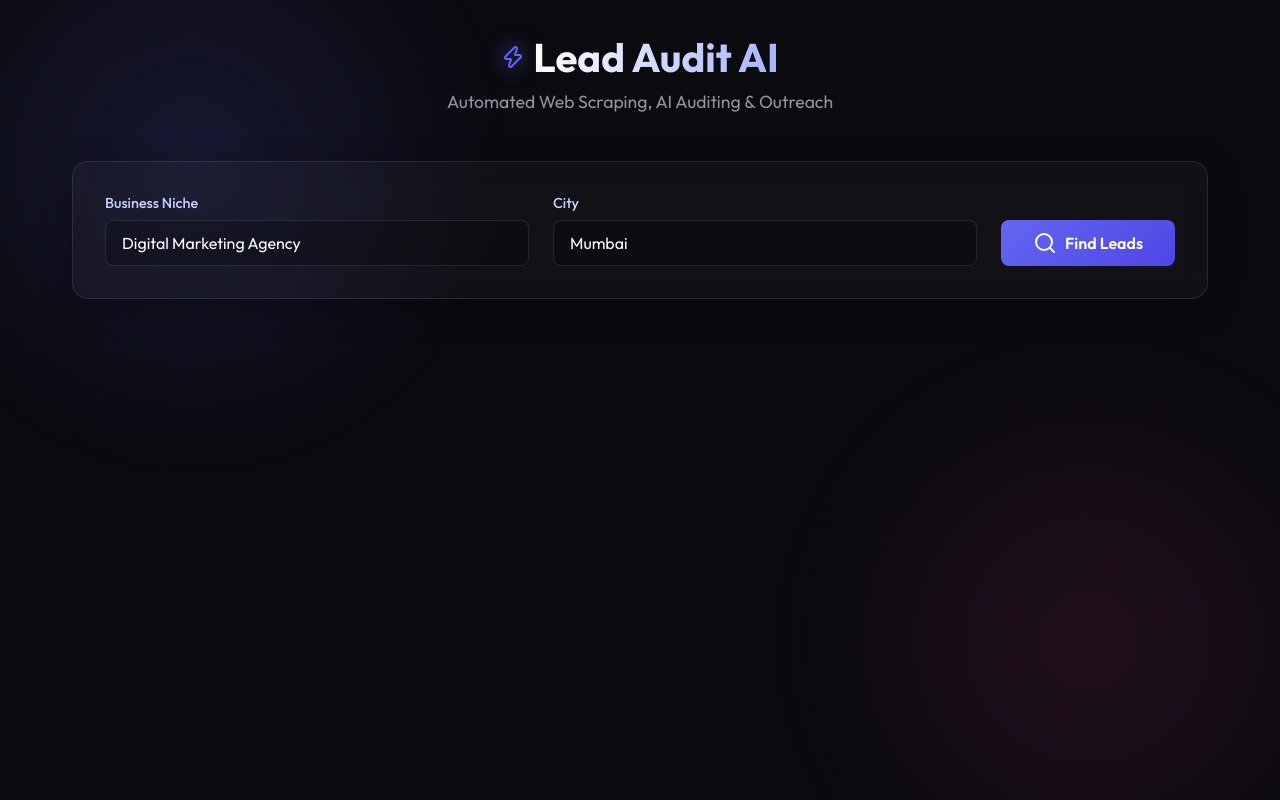
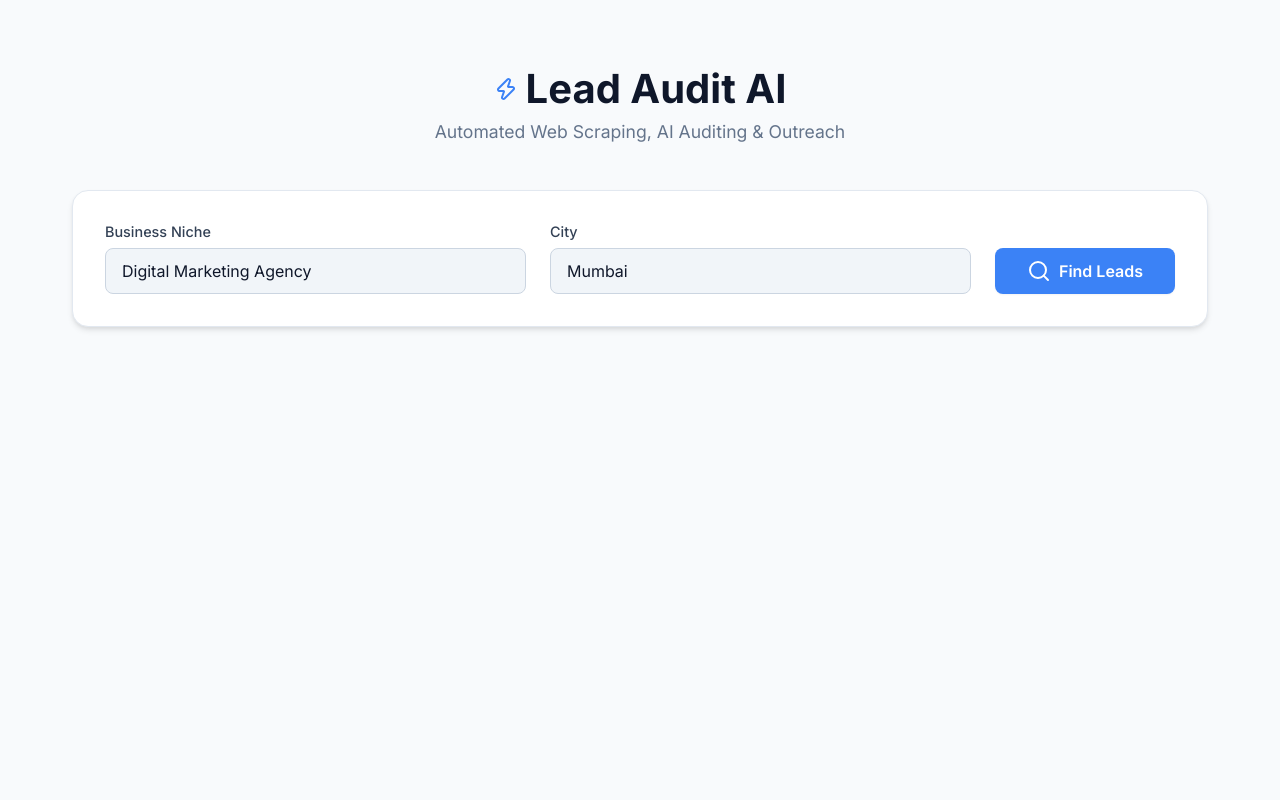
Before and after one commit to 2021abhinavgupta-cmd/business-leads, a React app in the folder frontend/: page / in a window 1280 px wide. Built offline with nearby package versions, Linux system fonts and the light colour scheme; the HTML template or start-up script is replaced by a standard one.

Commit message:
UI Overhaul: Human-centric light mode

```diff
--- a/frontend/src/App.css
+++ b/frontend/src/App.css
@@ -1,53 +1,33 @@
-@import url('https://fonts.googleapis.com/css2?family=Outfit:wght@300;400;500;600;700&display=swap');
+@import url('https://fonts.googleapis.com/css2?family=Inter:wght@300;400;500;600;700&display=swap');
 
 :root {
-  --bg-dark: #0a0a0f;
-  --bg-card: rgba(255, 255, 255, 0.03);
-  --border-glass: rgba(255, 255, 255, 0.1);
-  --text-main: #f0f0f5;
-  --text-muted: #9494a0;
-  --primary: #6366f1;
-  --primary-hover: #4f46e5;
-  --accent: #ec4899;
+  --bg-main: #f8fafc;
+  --bg-card: #ffffff;
+  --text-main: #1e293b;
+  --text-muted: #64748b;
+  --border-light: #e2e8f0;
+  --primary: #3b82f6;
+  --primary-hover: #2563eb;
+  --accent: #f59e0b;
   --success: #10b981;
   --danger: #ef4444;
+  --shadow-sm: 0 1px 2px 0 rgba(0, 0, 0, 0.05);
+  --shadow-md: 0 4px 6px -1px rgba(0, 0, 0, 0.1), 0 2px 4px -1px rgba(0, 0, 0, 0.06);
+  --shadow-lg: 0 10px 15px -3px rgba(0, 0, 0, 0.1), 0 4px 6px -2px rgba(0, 0, 0, 0.05);
 }
 
 * {
   box-sizing: border-box;
   margin: 0;
   padding: 0;
-  font-family: 'Outfit', sans-serif;
+  font-family: 'Inter', sans-serif;
 }
 
 body {
-  background-color: var(--bg-dark);
+  background-color: var(--bg-main);
   color: var(--text-main);
   min-height: 100vh;
   overflow-x: hidden;
-}
-
-/* Background Glow Effects */
-.bg-glow-left {
-  position: fixed;
-  top: -20%;
-  left: -10%;
-  width: 50vw;
-  height: 50vw;
-  background: radial-gradient(circle, rgba(99, 102, 241, 0.15) 0%, rgba(10, 10, 15, 0) 70%);
-  z-index: -1;
-  pointer-events: none;
-}
-
-.bg-glow-right {
-  position: fixed;
-  bottom: -20%;
-  right: -10%;
-  width: 50vw;
-  height: 50vw;
-  background: radial-gradient(circle, rgba(236, 72, 153, 0.1) 0%, rgba(10, 10, 15, 0) 70%);
-  z-index: -1;
-  pointer-events: none;
 }
 
 .app-container {
@@ -60,6 +40,7 @@ body {
 .header {
   text-align: center;
   margin-bottom: 3rem;
+  padding-top: 2rem;
   animation: fadeDown 0.8s ease;
 }
 
@@ -73,15 +54,12 @@ body {
 
 .logo-icon {
   color: var(--primary);
-  filter: drop-shadow(0 0 10px var(--primary));
 }
 
 h1 {
   font-size: 2.5rem;
   font-weight: 700;
-  background: linear-gradient(to right, #fff, #a5b4fc);
-  -webkit-background-clip: text;
-  -webkit-text-fill-color: transparent;
+  color: #0f172a;
 }
 
 .subtitle {
@@ -89,14 +67,12 @@ h1 {
   font-size: 1.1rem;
 }
 
-/* Glassmorphism Classes */
+/* Glassmorphism Classes (Adapted for Light Mode) */
 .glass {
   background: var(--bg-card);
-  backdrop-filter: blur(12px);
-  -webkit-backdrop-filter: blur(12px);
-  border: 1px solid var(--border-glass);
-  border-radius: 16px;
-  box-shadow: 0 8px 32px 0 rgba(0, 0, 0, 0.3);
+  border: 1px solid var(--border-light);
+  border-radius: 12px;
+  box-shadow: var(--shadow-sm);
 }
 
 /* Search Box */
@@ -106,6 +82,9 @@ h1 {
   padding: 2rem;
   margin-bottom: 3rem;
   align-items: flex-end;
+  background: white;
+  border-radius: 16px;
+  box-shadow: var(--shadow-md);
 }
 
 .input-group {
@@ -118,26 +97,28 @@ h1 {
 .input-group label {
   font-size: 0.9rem;
   font-weight: 500;
-  color: #c7d2fe;
+  color: #334155;
 }
 
 .input-group input {
-  background: rgba(0, 0, 0, 0.2);
-  border: 1px solid var(--border-glass);
+  background: #f1f5f9;
+  border: 1px solid #cbd5e1;
   padding: 0.75rem 1rem;
   border-radius: 8px;
-  color: white;
+  color: #0f172a;
   font-size: 1rem;
   outline: none;
-  transition: border-color 0.3s ease;
+  transition: all 0.2s ease;
 }
 
 .input-group input:focus {
+  background: #fff;
   border-color: var(--primary);
+  box-shadow: 0 0 0 3px rgba(59, 130, 246, 0.1);
 }
 
 .primary-btn {
-  background: linear-gradient(135deg, var(--primary), var(--primary-hover));
+  background: var(--primary);
   color: white;
   border: none;
   padding: 0.75rem 2rem;
@@ -149,12 +130,14 @@ h1 {
   align-items: center;
   gap: 0.5rem;
   height: 46px;
-  transition: transform 0.2s ease, box-shadow 0.2s ease;
+  transition: all 0.2s ease;
+  box-shadow: var(--shadow-sm);
 }
 
 .primary-btn:hover:not(:disabled) {
-  transform: translateY(-2px);
-  box-shadow: 0 4px 20px rgba(99, 102, 241, 0.4);
+  background: var(--primary-hover);
+  transform: translateY(-1px);
+  box-shadow: var(--shadow-md);
 }
 
 .primary-btn:disabled {
@@ -184,11 +167,15 @@ h1 {
   display: flex;
   flex-direction: column;
   gap: 1rem;
-  transition: transform 0.3s ease, border-color 0.3s ease;
+  background: white;
+  transition: all 0.3s ease;
+  border-radius: 16px;
 }
 
 .lead-card:hover {
-  border-color: rgba(99, 102, 241, 0.3);
+  box-shadow: var(--shadow-lg);
+  transform: translateY(-2px);
+  border-color: #cbd5e1;
 }
 
 .lead-card.rejected {
@@ -205,7 +192,7 @@ h1 {
 .lead-header h3 {
   font-size: 1.25rem;
   font-weight: 600;
-  color: #fff;
+  color: #0f172a;
 }
 
 .badge {
@@ -213,13 +200,13 @@ h1 {
   align-items: center;
   gap: 0.25rem;
   padding: 0.25rem 0.5rem;
-  border-radius: 4px;
+  border-radius: 6px;
   font-size: 0.75rem;
   font-weight: 600;
   text-transform: uppercase;
 }
-.badge.success { background: rgba(16, 185, 129, 0.1); color: var(--success); }
-.badge.danger { background: rgba(239, 68, 68, 0.1); color: var(--danger); }
+.badge.success { background: #d1fae5; color: #047857; }
+.badge.danger { background: #fee2e2; color: #b91c1c; }
 
 .lead-details p {
   font-size: 0.9rem;
@@ -230,15 +217,16 @@ h1 {
 .lead-details a {
   color: var(--primary);
   text-decoration: none;
+  font-weight: 500;
 }
 .lead-details a:hover {
   text-decoration: underline;
 }
 
 .audit-btn {
-  background: rgba(99, 102, 241, 0.1);
-  color: #a5b4fc;
-  border: 1px solid rgba(99, 102, 241, 0.2);
+  background: #f0f9ff;
+  color: #0369a1;
+  border: 1px solid #bae6fd;
   padding: 0.75rem;
   border-radius: 8px;
   cursor: pointer;
@@ -246,15 +234,15 @@ h1 {
   align-items: center;
   justify-content: center;
   gap: 0.5rem;
-  font-weight: 500;
+  font-weight: 600;
   transition: all 0.2s ease;
   width: 100%;
   margin-top: auto;
 }
 
 .audit-btn:hover {
-  background: rgba(99, 102, 241, 0.2);
-  color: #fff;
+  background: #e0f2fe;
+  color: #0284c7;
 }
 
 .auditing-state {
@@ -284,7 +272,7 @@ h1 {
   display: flex;
   flex-direction: column;
   gap: 1rem;
-  border-top: 1px solid var(--border-glass);
+  border-top: 1px solid var(--border-light);
   padding-top: 1rem;
   margin-top: 0.5rem;
 }
@@ -296,8 +284,8 @@ h1 {
 
 .stat-box {
   flex: 1;
-  background: rgba(0,0,0,0.2);
-  border: 1px solid var(--border-glass);
+  background: #f8fafc;
+  border: 1px solid var(--border-light);
   border-radius: 8px;
   padding: 0.75rem;
   display: flex;
@@ -305,14 +293,14 @@ h1 {
   align-items: center;
   gap: 0.25rem;
 }
-.stat-box span { font-size: 0.8rem; color: var(--text-muted); }
-.stat-box strong { font-size: 1.25rem; color: #fff; }
+.stat-box span { font-size: 0.8rem; color: var(--text-muted); font-weight: 500;}
+.stat-box strong { font-size: 1.25rem; color: #0f172a; }
 
 .email-draft {
-  background: rgba(0,0,0,0.3);
-  border-radius: 8px;
+  background: #f8fafc;
+  border-radius: 12px;
   padding: 1rem;
-  border: 1px solid rgba(255,255,255,0.05);
+  border: 1px solid var(--border-light);
 }
 
 .email-draft h4 {
@@ -320,29 +308,35 @@ h1 {
   align-items: center;
   gap: 0.5rem;
   margin-bottom: 0.75rem;
-  color: #e0e7ff;
+  color: #334155;
 }
 
 .target-email, .subject {
   font-size: 0.85rem;
   margin-bottom: 0.5rem;
-  color: #a5b4fc;
+  color: #475569;
 }
 
 .email-body-editor {
   width: 100%;
   height: 200px;
-  background: transparent;
-  border: none;
-  color: #f0f0f5;
+  background: white;
+  border: 1px solid var(--border-light);
+  color: #1e293b;
   font-family: inherit;
   font-size: 0.9rem;
   line-height: 1.5;
   resize: vertical;
   outline: none;
-  padding-top: 0.5rem;
-  border-top: 1px dashed rgba(255,255,255,0.1);
+  padding: 0.75rem;
+  border-radius: 8px;
   margin-top: 0.5rem;
+  transition: all 0.2s ease;
+}
+
+.email-body-editor:focus {
+  border-color: var(--primary);
+  box-shadow: 0 0 0 3px rgba(59, 130, 246, 0.1);
 }
 
 .action-buttons {
@@ -365,22 +359,24 @@ h1 {
 }
 
 .reject-btn {
-  background: rgba(239, 68, 68, 0.1);
-  color: var(--danger);
-  border: 1px solid rgba(239, 68, 68, 0.2);
+  background: white;
+  color: #64748b;
+  border: 1px solid #cbd5e1;
 }
 .reject-btn:hover {
-  background: rgba(239, 68, 68, 0.2);
+  background: #f1f5f9;
+  color: #334155;
 }
 
 .send-btn {
-  background: linear-gradient(135deg, var(--success), #059669);
+  background: var(--success);
   color: white;
-  box-shadow: 0 4px 15px rgba(16, 185, 129, 0.2);
+  box-shadow: var(--shadow-sm);
 }
 .send-btn:hover {
-  transform: translateY(-2px);
-  box-shadow: 0 6px 20px rgba(16, 185, 129, 0.3);
+  transform: translateY(-1px);
+  background: #059669;
+  box-shadow: var(--shadow-md);
 }
 
 @media (max-width: 768px) {
```
